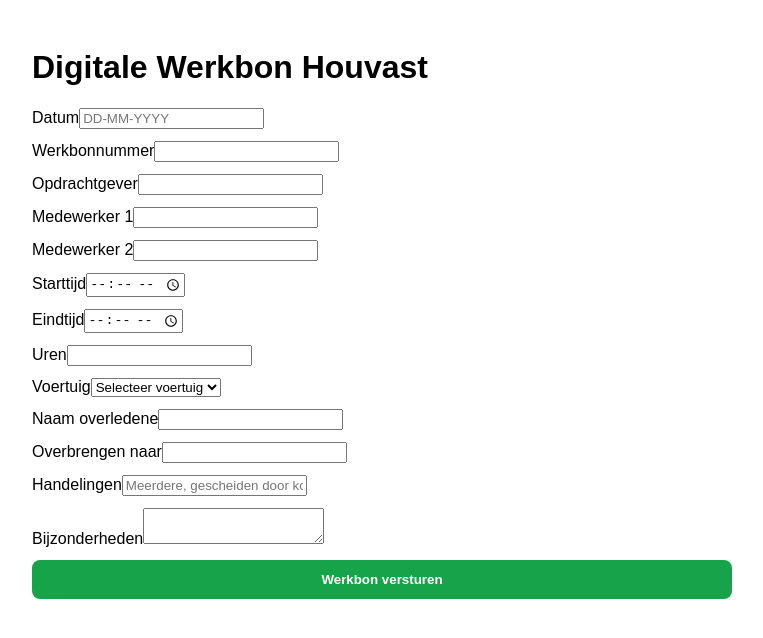
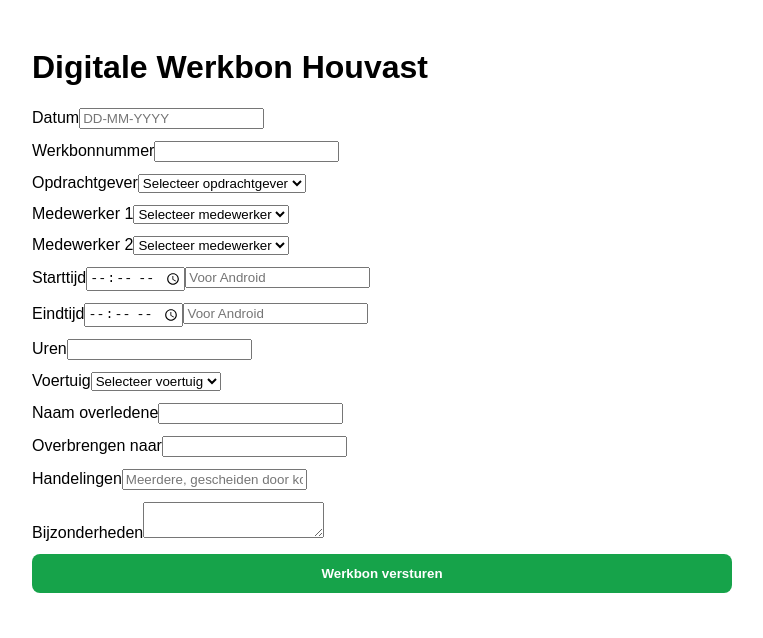
Before and after one commit to werkbon-alt/houvast-werkbon-v2, a React (Vite) app: page / in a window 1280 px wide. Shown: the top 638 px of the page, without its empty margins (258-1021 px from the left). Built offline with nearby package versions, Linux system fonts and the light colour scheme.

Commit message:
Enhance form with manual time inputs and selects
Added manual input fields for start and end times, and updated the form to use select inputs for opdrachtgever and medewerkers.

```diff
--- a/src/App.jsx
+++ b/src/App.jsx
@@ -12,7 +12,9 @@ export default function App() {
     medewerker1: "",
     medewerker2: "",
     starttijd: "",
+    starttijdHandmatig: "",
     eindtijd: "",
+    eindtijdHandmatig: "",
     uren: "",
     voertuig: "",
     naamOverledene: "",
@@ -32,7 +34,7 @@ export default function App() {
     setStatus("Versturen...");
 
     try {
-      // Verstuur naar Google Sheets
+      // Verzenden naar Google Sheets
       await fetch(API_URL, {
         method: "POST",
         headers: { "Content-Type": "application/json" },
@@ -57,7 +59,6 @@ export default function App() {
       );
 
       setStatus("Werkbon succesvol verzonden!");
-      // reset form
       setData({
         datum: "",
         werkbonnummer: "",
@@ -65,7 +66,9 @@ export default function App() {
         medewerker1: "",
         medewerker2: "",
         starttijd: "",
+        starttijdHandmatig: "",
         eindtijd: "",
+        eindtijdHandmatig: "",
         uren: "",
         voertuig: "",
         naamOverledene: "",
@@ -75,7 +78,7 @@ export default function App() {
       });
     } catch (err) {
       console.error(err);
-      setStatus("Er is iets fout gegaan. Controleer de connecties.");
+      setStatus("Er is iets fout gegaan.");
     }
   }
 
@@ -92,23 +95,62 @@ export default function App() {
         </label>
 
         <label>Opdrachtgever
-          <input type="text" name="opdrachtgever" value={data.opdrachtgever} onChange={handleChange} required />
+          <select name="opdrachtgever" value={data.opdrachtgever} onChange={handleChange} required>
+            <option value="">Selecteer opdrachtgever</option>
+            <option value="Walpot">Walpot</option>
+            <option value="Walburgis">Walburgis</option>
+            <option value="Sassen Dielemans">Sassen Dielemans</option>
+            <option value="Monuta">Monuta</option>
+            <option value="Dela">Dela</option>
+            <option value="Math Pijls">Math Pijls</option>
+            <option value="Anders">Anders</option>
+          </select>
         </label>
 
         <label>Medewerker 1
-          <input type="text" name="medewerker1" value={data.medewerker1} onChange={handleChange} required />
+          <select name="medewerker1" value={data.medewerker1} onChange={handleChange} required>
+            <option value="">Selecteer medewerker</option>
+            <option value="Nicky">Nicky</option>
+            <option value="Roland">Roland</option>
+            <option value="Cindy">Cindy</option>
+            <option value="Cécile">Cécile</option>
+            <option value="Mike">Mike</option>
+            <option value="Nelleke">Nelleke</option>
+            <option value="Dylano">Dylano</option>
+            <option value="Gerald">Gerald</option>
+            <option value="Marc">Marc</option>
+            <option value="Angélique">Angélique</option>
+            <option value="Bianca">Bianca</option>
+            <option value="Externe/inhuur">Externe/inhuur</option>
+          </select>
         </label>
 
         <label>Medewerker 2
-          <input type="text" name="medewerker2" value={data.medewerker2} onChange={handleChange} />
+          <select name="medewerker2" value={data.medewerker2} onChange={handleChange}>
+            <option value="">Selecteer medewerker</option>
+            <option value="Nicky">Nicky</option>
+            <option value="Roland">Roland</option>
+            <option value="Cindy">Cindy</option>
+            <option value="Cécile">Cécile</option>
+            <option value="Mike">Mike</option>
+            <option value="Nelleke">Nelleke</option>
+            <option value="Dylano">Dylano</option>
+            <option value="Gerald">Gerald</option>
+            <option value="Marc">Marc</option>
+            <option value="Angélique">Angélique</option>
+            <option value="Bianca">Bianca</option>
+            <option value="Externe/inhuur">Externe/inhuur</option>
+          </select>
         </label>
 
         <label>Starttijd
-          <input type="time" name="starttijd" value={data.starttijd} onChange={handleChange} required />
+          <input type="time" name="starttijd" value={data.starttijd} onChange={handleChange} />
+          <input type="text" name="starttijdHandmatig" value={data.starttijdHandmatig} onChange={handleChange} placeholder="Voor Android" />
         </label>
 
         <label>Eindtijd
-          <input type="time" name="eindtijd" value={data.eindtijd} onChange={handleChange} required />
+          <input type="time" name="eindtijd" value={data.eindtijd} onChange={handleChange} />
+          <input type="text" name="eindtijdHandmatig" value={data.eindtijdHandmatig} onChange={handleChange} placeholder="Voor Android" />
         </label>
 
         <label>Uren
```
